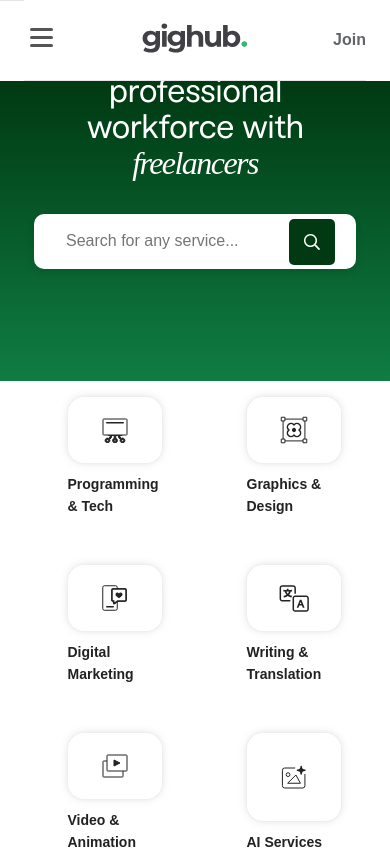
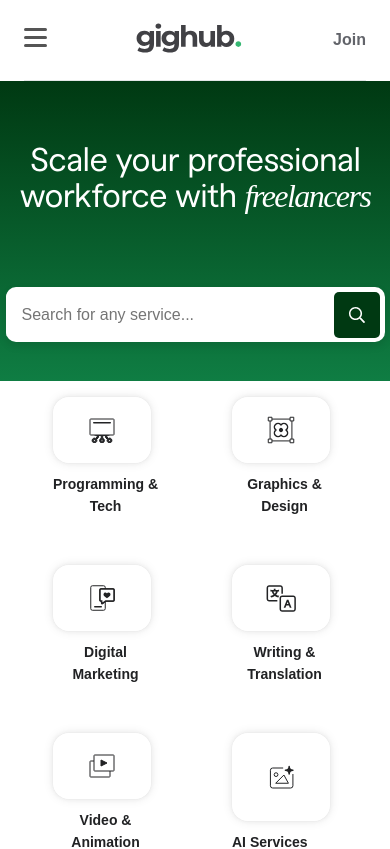
Before and after one commit to OriHaguel/gighub-front, a React (Vite) app: page / in a window 390 px wide. Shown: the top 849 px of the page. Built offline with nearby package versions, Linux system fonts and the light colour scheme.

Commit message:
Fix hero mobile content

```diff
--- a/src/assets/styles/cmps/AppHeader.scss
+++ b/src/assets/styles/cmps/AppHeader.scss
@@ -10,7 +10,7 @@
 
 	@media screen and (max-width: $mobile-breakpoint) {
 		margin: 0;
-		margin-inline: $layoutPadding;
+		padding-inline: $layoutPadding;
 	}
 
 	.header-package {
@@ -77,6 +77,7 @@
 					background: none;
 					border: none;
 					cursor: pointer;
+					padding: 0;
 				}
 			}
 
--- a/src/assets/styles/cmps/CategoryList.scss
+++ b/src/assets/styles/cmps/CategoryList.scss
@@ -19,9 +19,18 @@
 		justify-items: center;
 		align-items: center;
 
+		@media screen and (max-width: $mobile-breakpoint) {
+		}
+
 		.category-list-link {
 			width: 129px;
 			height: 129px;
+
+			display: flex;
+			flex-direction: column;
+			align-items: start;
+			justify-content: center;
+			gap: 10px;
 
 			border: 1px solid #fff;
 			border-radius: 16px;
@@ -29,16 +38,15 @@
 
 			padding: 16px 12px;
 			text-decoration: none;
-			display: flex;
-			flex-direction: column;
-			align-items: start;
-			justify-content: center;
-			gap: 10px;
 			transition: background-color 0.2s;
 
 			@media screen and (max-width: $mobile-breakpoint) {
-				width: rem(100px);
+				// width: rem(152px);
 				height: rem(152px);
+
+				margin: auto;
+
+				align-items: start;
 				border: 0;
 				border-radius: 0;
 				box-shadow: 0 0 0 0;
@@ -53,6 +61,7 @@
 			.category-list-logo {
 				height: 64px;
 				width: 64px;
+				margin-block-end: rem(17px);
 				object-fit: contain;
 
 				@media screen and (max-width: $mobile-breakpoint) {
@@ -60,8 +69,11 @@
 					align-items: center;
 					justify-content: center;
 
-					height: 164px;
-					width: 94px;
+					height: 100px;
+					width: 98px;
+
+					margin-block-end: 0;
+					margin: 0;
 
 					border: 1px solid #fff;
 					border-radius: 16px;
@@ -73,6 +85,10 @@
 				@include font(14px, 22px, 550);
 				text-align: start;
 				color: #212224;
+
+				@media screen and (max-width: $mobile-breakpoint) {
+					text-align: center;
+				}
 			}
 		}
 	}
--- a/src/assets/styles/cmps/MainSearchArea.scss
+++ b/src/assets/styles/cmps/MainSearchArea.scss
@@ -7,14 +7,15 @@
 	align-items: center;
 	justify-content: end;
 
+	@media screen and (max-width: $mobile-breakpoint) {
+		background: linear-gradient(to bottom, #003912, #0f7d43);
+		justify-content: center;
+	}
+
 	img {
 		@media screen and (max-width: $mobile-breakpoint) {
 			display: none;
 		}
-	}
-
-	@media screen and (max-width: $mobile-breakpoint) {
-		background: linear-gradient(to bottom, #003912, #0f7d43);
 	}
 
 	.hero-content {
@@ -35,9 +36,12 @@
 
 		@media screen and (max-width: $mobile-breakpoint) {
 			align-items: center;
-			// justify-content: space-between;
 			justify-content: center;
+			// gap: 40px;
 			margin-inline: 0;
+			max-width: rem(328px);
+
+			transform: translate(0, 32px);
 		}
 	}
 
@@ -66,22 +70,22 @@
 
 		.promotion-txt {
 			text-align: center;
+			font-size: rem(60px);
+			line-height: rem(69px);
+			letter-spacing: rem(-1.2px);
+			font-weight: 400;
+			font-family: 'Macan', 'Helvetica Neue', Helvetica, Arial, sans-serif;
 
-			font-size: rem(60px);
-			font-family: 'Macan', 'Helvetica Neue', Helvetica, Arial, sans-serif;
 			// margin-left: rem(150px);
 			// margin-top: rem(50px);
-			line-height: rem(69px);
-			letter-spacing: rem(-1.2px);
-			font-weight: 100;
 
 			max-width: 800px;
 
 			@media screen and (max-width: $mobile-breakpoint) {
-				@include font(32px, 35.2px, 300);
-				max-width: rem(328px);
-				margin-inline: rem(85px);
-				margin-block-start: rem(40px);
+				@include font(32px, 35.2px, 400);
+				// width: rem(328px);
+				// margin-inline: rem(87px);
+				margin-block: rem(40px);
 			}
 
 			.freelancers-txt {
@@ -163,7 +167,7 @@
 			border-radius: 10px;
 
 			@media screen and (max-width: $mobile-breakpoint) {
-				padding-inline: rem(16px);
+				// padding-inline: rem(16px);
 				width: auto;
 			}
 
@@ -174,9 +178,17 @@
 				font-size: 1rem;
 				box-sizing: border-box;
 				outline: none;
+
+				@media screen and (max-width: $mobile-breakpoint) {
+					width: rem(328px);
+				}
 			}
 
 			.search-button {
+				display: flex;
+				align-items: center;
+				justify-content: center;
+
 				background-color: #003912;
 				color: #fff;
 				border: none;
@@ -185,9 +197,6 @@
 				padding: 15px;
 				margin-right: rem(5px);
 
-				display: flex;
-				align-items: center;
-				justify-content: center;
 				cursor: pointer;
 				transition: background-color 0.3s ease;
 
```
